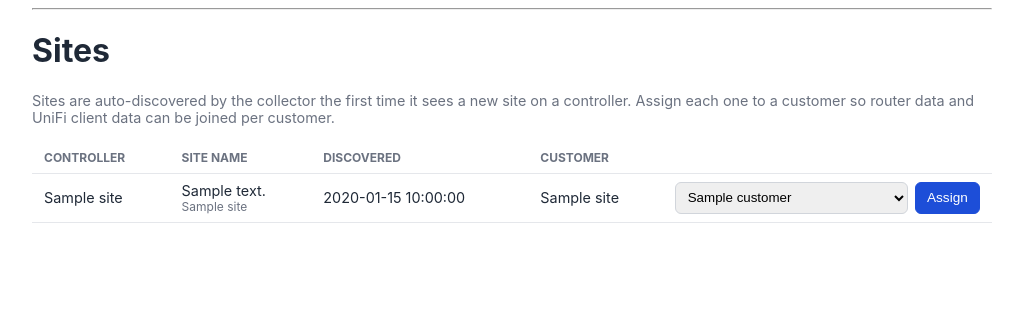
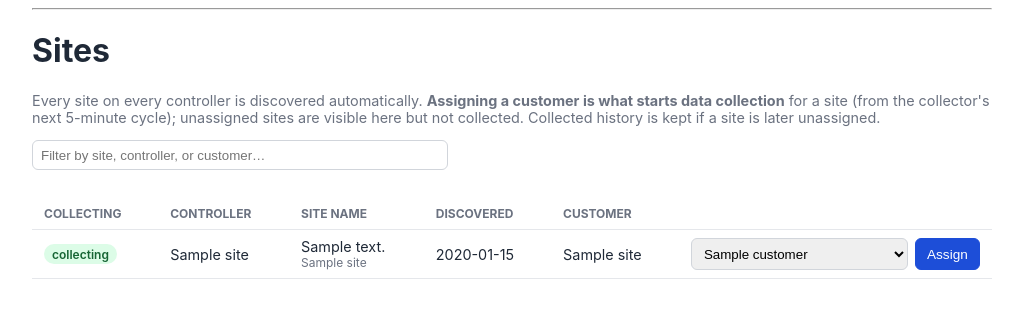
Before and after one commit to agungnugrahaid/qxm, a FastAPI app: page /sites in a window 1280 px wide. Shown: the part 52-370 px from the top of the page, without its empty margins (128-1151 px from the left). Run offline with FastAPI, Linux system fonts and the light colour scheme; a database or web service that is not in the repository returns one stand-in record (values such as "Sample title"); parts of the project's set-up code (start-up, migrations or seed data) failed here and were passed over; some libraries are stand-ins or nearby versions.

Commit message:
Discover all controller sites automatically; collect only customer-paired ones
Inverts the site-scope model: previously collection scope was the
hand-edited per-controller `sites:` list in controllers.yaml, and
admin-ui's Sites page only ever showed what was already being collected.
Now the collector upserts EVERY site from each controller's
/api/self/sites response each cycle (all ~470 across 6 controllers
appear on the Sites page automatically, new ones within 5 minutes), and
polls client/AP data only for sites whose sites.customer_id is set --
assigning a customer on the Sites page is the single switch that starts
collection, unassigning stops it on the next cycle (history kept). The
YAML site lists are gone; controller entries carry connection details
only.

Sites page: "Collecting" badge per row, paired-first ordering, and a
client-side filter box (469 rows is unusable without one).

Verified live: 469 sites discovered on the first cycle
("[unifiyk02] 153 sites discovered, 3 collecting" per-controller log
lines), the 7 paired sites kept producing rows, and the 4 previously
collected but unpaired sites froze at the cutover exactly as agreed --
they resume the moment a customer is assigned.

Co-Authored-By: Claude Fable 5 <noreply@anthropic.com>

```diff
--- a/admin-ui/main.py
+++ b/admin-ui/main.py
@@ -382,7 +382,7 @@ def list_sites(request: Request):
         FROM sites s
         LEFT JOIN controllers ctl ON ctl.id = s.controller_id
         LEFT JOIN customers c ON c.id = s.customer_id
-        ORDER BY ctl.name, s.unifi_site_name
+        ORDER BY (s.customer_id IS NULL), ctl.name, COALESCE(s.site_desc, s.unifi_site_name)
     """)
     sites = cur.fetchall()
     cur.execute("SELECT * FROM customers ORDER BY name")
--- a/admin-ui/templates/sites_list.html
+++ b/admin-ui/templates/sites_list.html
@@ -2,12 +2,18 @@
 {% block content %}
   <h1>Sites</h1>
   <p style="color:#6b7280; font-size:0.9rem;">
-    Sites are auto-discovered by the collector the first time it sees a new site on a controller.
-    Assign each one to a customer so router data and UniFi client data can be joined per customer.
+    Every site on every controller is discovered automatically. <strong>Assigning a customer is what
+    starts data collection</strong> for a site (from the collector's next 5-minute cycle);
+    unassigned sites are visible here but not collected. Collected history is kept if a site
+    is later unassigned.
   </p>
 
-  <table>
+  <input id="site-filter" type="text" placeholder="Filter by site, controller, or customer&hellip;"
+         style="margin-bottom: 0.75rem; max-width: 26rem;">
+
+  <table id="sites-table">
     <tr>
+      <th>Collecting</th>
       <th>Controller</th>
       <th>Site name</th>
       <th>Discovered</th>
@@ -16,12 +22,19 @@
     </tr>
     {% for s in sites %}
     <tr>
+      <td>
+        {% if s.customer_id %}
+          <span class="badge online">collecting</span>
+        {% else %}
+          <span class="badge" style="background:#f3f4f6; color:#6b7280;">not collected</span>
+        {% endif %}
+      </td>
       <td>{{ s.controller_name or "—" }}</td>
       <td>
         {{ s.site_desc or s.unifi_site_name }}
         {% if s.site_desc %}<small style="display:block; color:#6b7280;">{{ s.unifi_site_name }}</small>{% endif %}
       </td>
-      <td>{{ s.discovered_at }}</td>
+      <td>{{ s.discovered_at.strftime("%Y-%m-%d") if s.discovered_at else "—" }}</td>
       <td>
         {% if s.customer_name %}
           {{ s.customer_name }}
@@ -47,4 +60,19 @@
   {% if not sites %}
     <p>No sites discovered yet — the collector populates this once it's polled at least one controller.</p>
   {% endif %}
+
+  <script>
+    (function () {
+      var input = document.getElementById('site-filter');
+      var rows = Array.prototype.slice.call(
+        document.querySelectorAll('#sites-table tr')
+      ).slice(1); // skip header
+      input.addEventListener('input', function () {
+        var q = input.value.toLowerCase();
+        rows.forEach(function (row) {
+          row.style.display = row.textContent.toLowerCase().indexOf(q) !== -1 ? '' : 'none';
+        });
+      });
+    })();
+  </script>
 {% endblock %}
```
Also changed, not shown: collector/collector.py (+25 -7 lines), 1 other file.
